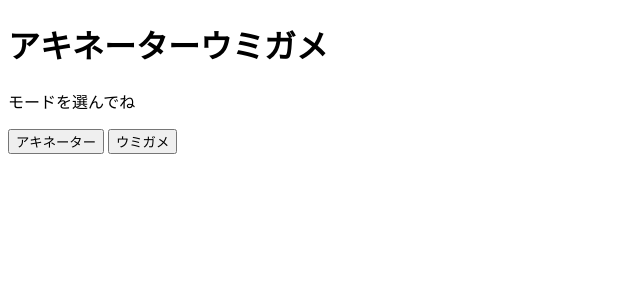
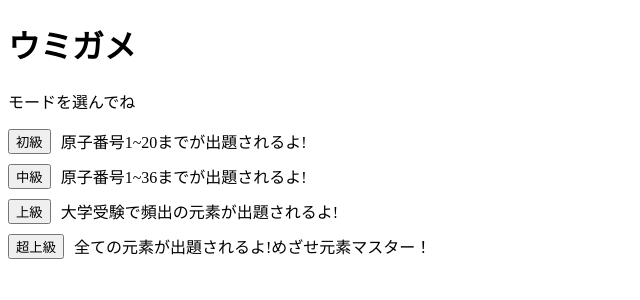
Before and after one commit to nashisandesu/RSShackathon, a Flask app: page / in a window 1280 px wide. Shown: the top 300 px of the page, without its empty margins (0-640 px from the left). Run offline with Flask 3, Linux system fonts and the light colour scheme; the visitor is signed in with stand-in values (Sample User, id 1).

Commit message:
ウミガメのレベル追加

```diff
--- a/app.py
+++ b/app.py
@@ -87,6 +87,7 @@ answers = []
 qa_history = []
 current_idx = 0
 answer = None
+elements_list = []
 @app.route('/')
 @login_required
 def index():
@@ -100,15 +101,11 @@ def index():
 
 @app.route('/select_mode', methods = ['POST'])
 def select_mode():
-    global answer
+    global answer, elements_list
     mode = request.form['mode']
-
-
-
-    if mode == 'アキネーター':
-        return redirect(url_for('mode_akinator'))
-    elif mode == 'ウミガメ':
-        answer = random.choice(other.simple)
+    elements_list = other.all_mode_elements[mode]
+    answer = answer = random.choice(elements_list)
+    if mode in {'初級', '中級', '上級', '超上級'}:
         return redirect(url_for('mode_umigame'))
     else:
         return redirect(url_for('index'))
@@ -143,16 +140,12 @@ def mode_umigame():
 
 @app.route('/mode_umigame_answer', methods=['POST', 'GET'])
 def mode_umigame_answer():
-    global answer
-    return render_template('mode_umigame_answer.html', elements = other.simple, qa_history = qa_history)
+    global answer, elements_list
+    return render_template('mode_umigame_answer.html', elements = elements_list, qa_history = qa_history)
 
 def get_image_path(symbol):
-    png_path = os.path.join(app.static_folder, f'elements/{symbol}.png')
     jpg_path = os.path.join(app.static_folder, f'elements/{symbol}.jpg')
-
-    if os.path.exists(png_path):
-        image_path = url_for('static', filename=f'elements/{symbol}.png')
-    elif os.path.exists(jpg_path):
+    if os.path.exists(jpg_path):
         image_path = url_for('static', filename=f'elements/{symbol}.jpg')
     else:
         image_path = None
--- a/templates/index.html
+++ b/templates/index.html
@@ -2,15 +2,39 @@
 <html lang="ja">
 <head>
     <meta charset="UTF-8">
-    <title>アキネーターウミガメ</title>
+    <title>ウミガメ</title>
+    <style>
+        .mode-container {
+            display: flex;
+            align-items: center;
+            margin-bottom: 10px;
+        }
+        .description {
+            margin-left: 10px;
+        }
+    </style>
 </head>
 <body>
-    <h1>アキネーターウミガメ</h1>
+    <h1>ウミガメ</h1>
     <p>モードを選んでね</p>
 
-    <form action="{{url_for('select_mode')}}" method="post">
-        <button type="submit" name="mode" value="アキネーター">アキネーター</button>
-        <button type="submit" name="mode" value="ウミガメ">ウミガメ</button>
+    <form action="{{ url_for('select_mode') }}" method="post">
+        <div class="mode-container">
+            <button type="submit" name="mode" value="初級">初級</button>
+            <span class="description">原子番号1~20までが出題されるよ!</span>
+        </div>
+        <div class="mode-container">
+            <button type="submit" name="mode" value="中級">中級</button>
+            <span class="description">原子番号1~36までが出題されるよ!</span>
+        </div>
+        <div class="mode-container">
+            <button type="submit" name="mode" value="上級">上級</button>
+            <span class="description">大学受験で頻出の元素が出題されるよ!</span>
+        </div>
+        <div class="mode-container">
+            <button type="submit" name="mode" value="超上級">超上級</button>
+            <span class="description">全ての元素が出題されるよ!めざせ元素マスター！</span>
+        </div>
     </form>
 </body>
 </html>
--- a/templates/mode_umigame.html
+++ b/templates/mode_umigame.html
@@ -19,6 +19,7 @@
 <body onload="updateTime()">
     <h1>ウミガメモード</h1>
     <p>質問を入力してください</p>
+    <!-- ここに本当はモード別の説明を入れたい ex)原子番号1~20の元素が出題されるよ！-->
     <form method="post" action="{{ url_for('mode_umigame') }}">
         <input type="text" name="question" required>
         <button type="submit">送信</button>
```
Also changed, not shown: other.py (+6 -5 lines).
